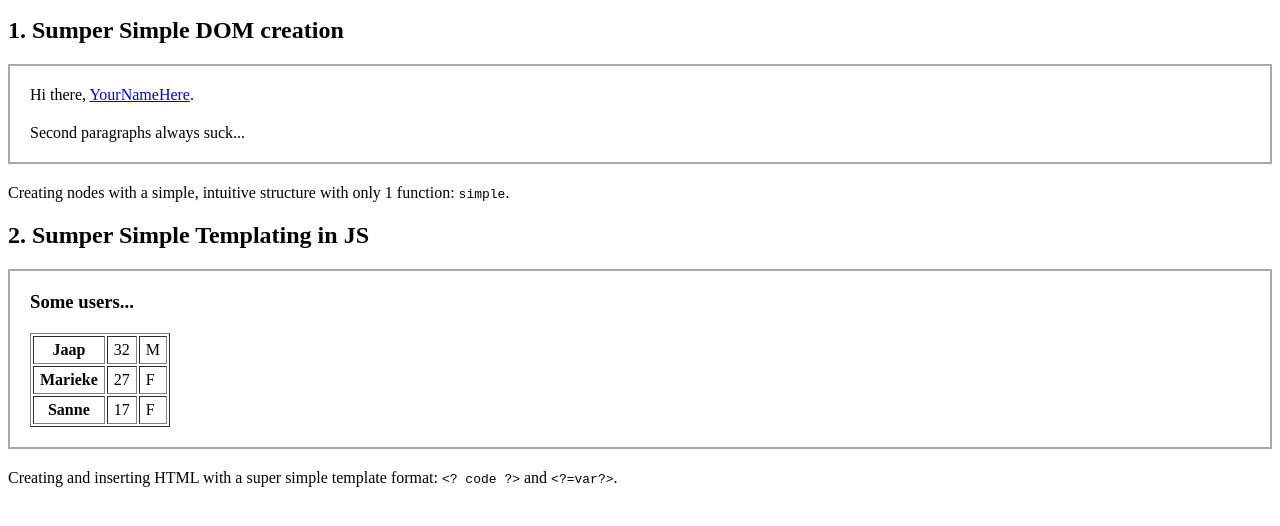
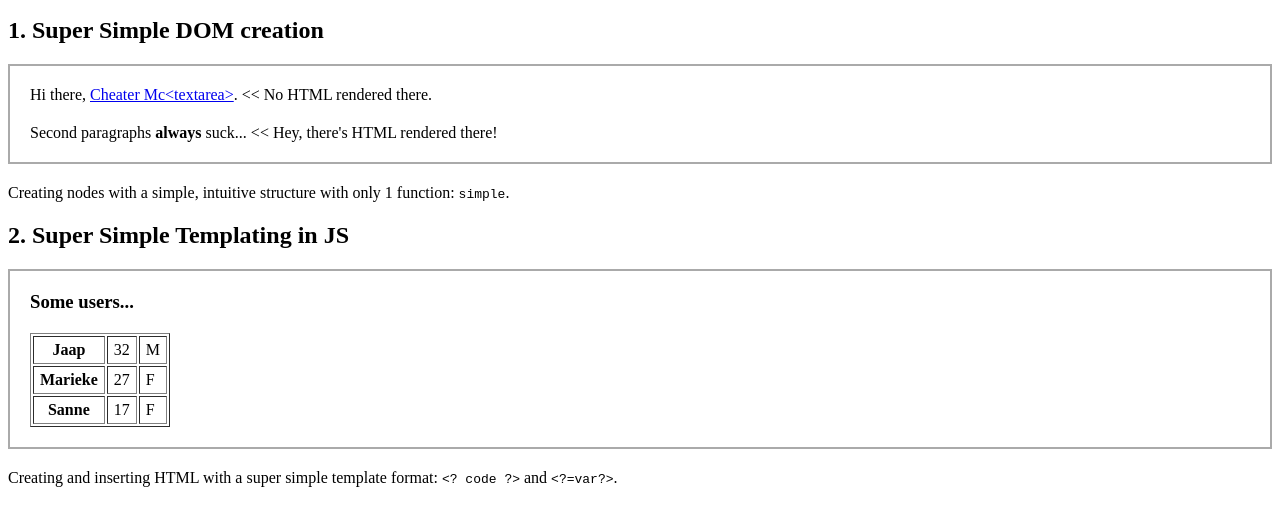
Before and after one commit to rudiedirkx/simpledom, a plain HTML site: page index.html in a window 1280 px wide. Shown: the part 48-574 px from the top of the page. Drawn offline with Linux system fonts and the light colour scheme.

Commit message:
html rendering+

```diff
--- a/index.html
+++ b/index.html
@@ -22,6 +22,11 @@
 		padding: 4px 6px;
 	}
 	</style>
+	<script>
+	log = function() {
+		window.console && console.log && console.log.apply && console.log.apply(console, arguments)
+	}
+	</script>
 	<script src="simpledom.js"></script>
 </head>
 
@@ -30,7 +35,7 @@
 <h1>Simple DOM</h1>
 
 <!-- Cool thing 1 -- Sumper Simple DOM creation -->
-<h2>1. Sumper Simple DOM creation</h2>
+<h2>1. Super Simple DOM creation</h2>
 
 <script id=s1>
 div = simple('div', {id: 'd1', border: '', title: 'This <div> is generated and inserted with simple().'}, [
@@ -40,7 +45,8 @@ div = simple('div', {id: 'd1', border: '', title: 'This <div> is generated and i
 			'a',
 			{
 				href: '#',
-				title: 'Oele bla'
+				title: 'Oele bla',
+				html: false
 			},
 			{
 				click: [
@@ -53,13 +59,13 @@ div = simple('div', {id: 'd1', border: '', title: 'This <div> is generated and i
 					}
 				]
 			},
-			'YourNameHere'
+			'Cheater Mc<textarea>'
 		),
-		'.'
+		'. << No HTML rendered there.'
 	]),
-	simple('p', 'Second paragraphs always suck...')
+	simple('p', {html: true}, 'Second paragraphs <strong>always</strong> suck... << Hey, there\'s HTML rendered there!')
 ])
-window.console && console.log && console.log(div)
+log(div)
 simple.before(s1, div) // inject new div into <body> before <script>
 </script>
 
@@ -67,7 +73,7 @@ simple.before(s1, div) // inject new div into <body> before <script>
 
 
 <!-- Cool thing 2 -- Sumper Simple Templating in JS -->
-<h2>2. Sumper Simple Templating in JS</h2>
+<h2>2. Super Simple Templating in JS</h2>
 
 <script id="usertable" type="tmpl">
 <h3><?=title?></h3>
@@ -97,11 +103,11 @@ var data = {
 
 // compile
 var tpl = simple.tmpl('usertable');
-console.log(tpl);
+log(tpl);
 
 // render
 var html = tpl(data);
-console.log(html);
+log(html);
 
 // show
 document.getElementById('tmpl-content').innerHTML = html;
--- a/simpledom.js
+++ b/simpledom.js
@@ -33,10 +33,10 @@
 
 	// create 1 simple element (with children)
 	simple = function( type ) {
-		var attributes, events, content
+		var i, attributes, events, content, html = simple.html, el, div
 
 		// arguments
-		for ( var i=1, L=arguments.length; i<L; i++ ) {
+		for ( i=1, L=arguments.length; i<L; i++ ) {
 			if ( is.attributes(arguments[i]) ) {
 				attributes = arguments[i]
 			}
@@ -48,13 +48,18 @@
 			}
 		}
 
+		if ( null != attributes && 'boolean' == typeof attributes.html ) {
+			html = attributes.html
+		}
+log('do html', html)
+
 		// create node
-		var el = document.createElement(type)
+		el = document.createElement(type)
 
 		// assign attributes
 		if ( attributes ) {
 			each(attributes, function(value, name) {
-				el.setAttribute(name, value)
+				el.setAttribute(name, true === value ? '' : String(value))
 			})
 		}
 
@@ -62,7 +67,7 @@
 		if ( events ) {
 			each(events, function(evs, name) {
 				evs instanceof Array || (evs = [evs])
-				for ( var i=0, L=evs.length; i<L; i++ ) {
+				for ( i=0, L=evs.length; i<L; i++ ) {
 					simple.event(el, name, evs[i])
 				}
 			})
@@ -71,18 +76,32 @@
 		// append children
 		if ( content ) {
 			content instanceof Array || (content = [content])
-			for ( var i=0, L=content.length; i<L; i++ ) {
+			for ( i=0, L=content.length; i<L; i++ ) {
 				if ( content[i].nodeName ) {
 					el.appendChild(content[i])
 				}
 				else {
-					el.appendChild(document.createTextNode(''+content[i]))
+					// Thank god, NO HTML!
+					if ( !html ) {
+						el.appendChild(document.createTextNode(String(content[i])))
+					}
+					// Fuck. Let's render this fucker.
+					else {
+						div = document.createElement('div')
+						document.body.appendChild(div)
+						div.innerHTML = content[i]
+						while ( div.childNodes.length ) {
+							el.appendChild(div.firstChild)
+						}
+					}
 				}
 			}
 		}
 
 		return el
 	}
+
+	simple.html = false
 
 	// event assignment + handling
 
```
